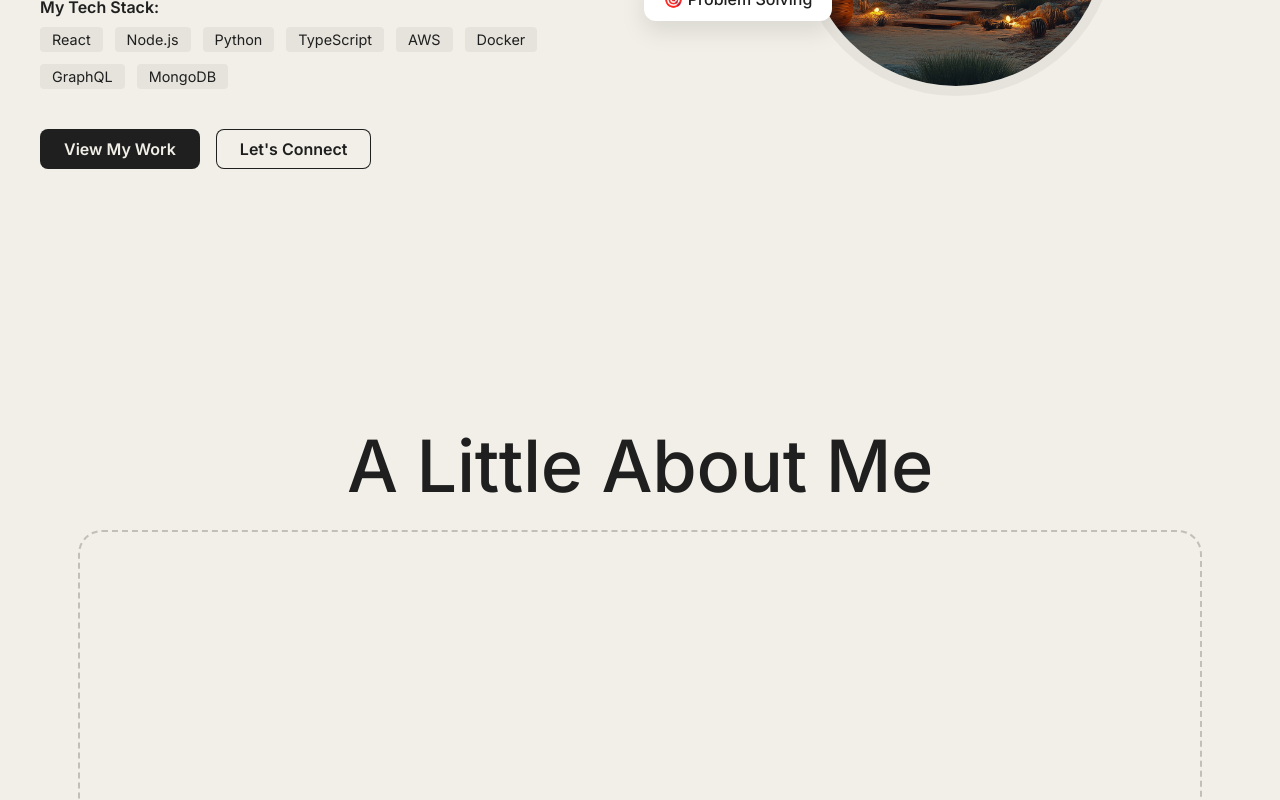
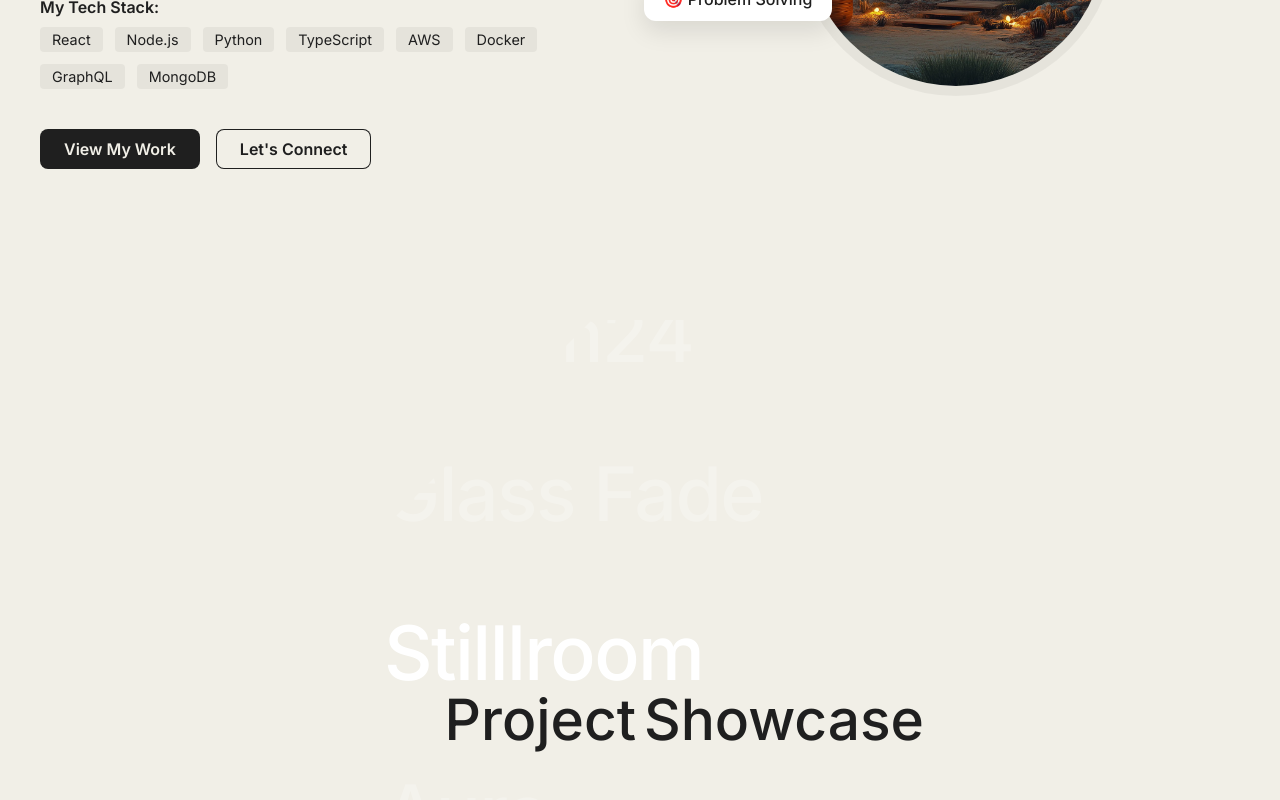
Before and after one commit to gautamk01/Portfolio_website, a Next.js app: page / in a window 1280 px wide. Shown: the part 480-1280 px from the top of the page. Built offline with nearby package versions, Linux system fonts and the light colour scheme; a web font is replaced by a local one.

Commit message:
A small order change

```diff
--- a/src/app/page.tsx
+++ b/src/app/page.tsx
@@ -67,10 +67,10 @@ const Home: React.FC = () => {
       <Navbar isOpen={isMenuOpen} onToggle={handleMenuToggle} />
       <main>
         <Hero />
+        <ProjectShowcase />
         <AboutMe />
-        <ProjectShowcase />
+        <Journey />
         <Achievements />
-        <Journey />
         <section className="contact-new" id="contact">
           <div className="contact-new__layout">
             <header className="contact-new__header">
@@ -92,12 +92,7 @@ const Home: React.FC = () => {
             >
               <div className="form-row">
                 <input type="text" name="name" placeholder="Name" required />
-                <input
-                  type="email"
-                  name="email"
-                  placeholder="Email"
-                  required
-                />
+                <input type="email" name="email" placeholder="Email" required />
               </div>
               <input
                 type="text"
```
